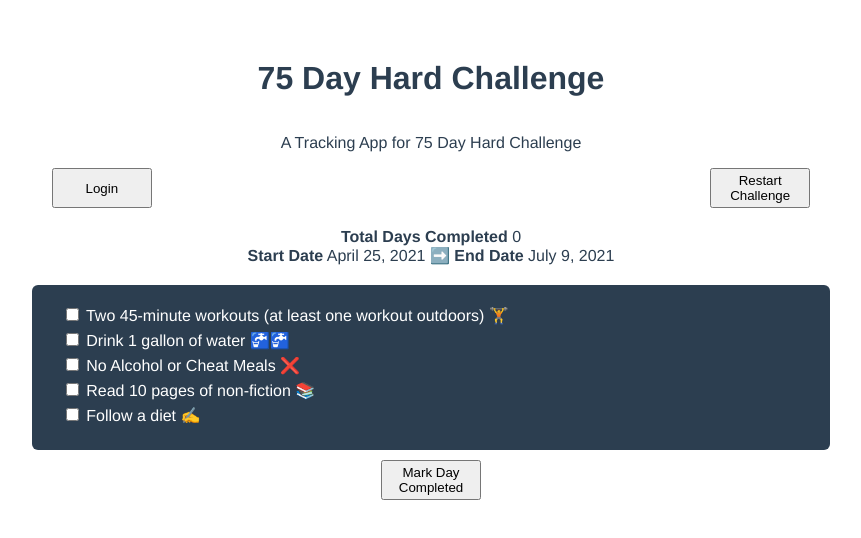
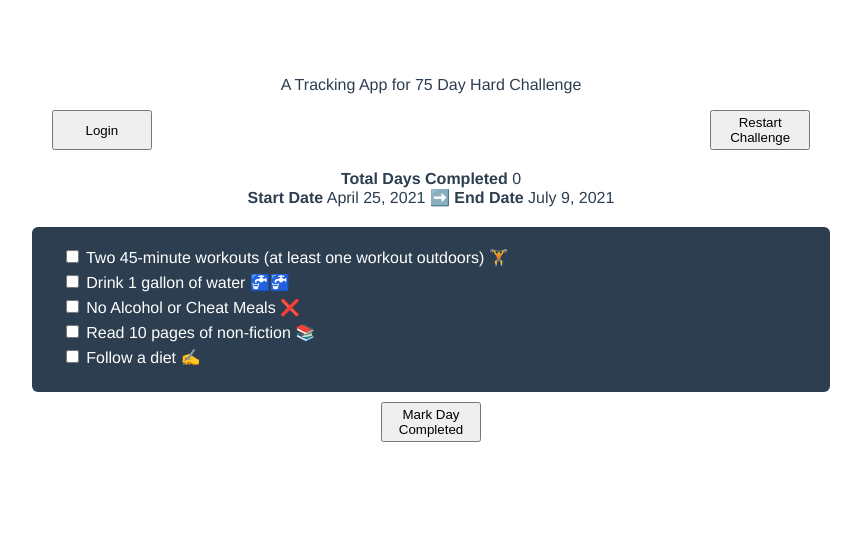
Before and after one commit to riceball1/75-day-hard, a Vue app: page / in a window 1280 px wide. Shown: the top 538 px of the page, without its empty margins (209-1070 px from the left). Built offline with nearby package versions, Linux system fonts and the light colour scheme.

Commit message:
Adds header component, new folder for pages

```diff
--- a/package.json
+++ b/package.json
@@ -10,6 +10,7 @@
   "dependencies": {
     "core-js": "^3.6.5",
     "express": "^4.17.1",
+    "firebase": "^8.4.3",
     "vue": "^3.0.0"
   },
   "devDependencies": {
--- a/src/App.vue
+++ b/src/App.vue
@@ -3,7 +3,7 @@
 </template>
 
 <script>
-import MainPage from './components/MainPage.vue'
+import MainPage from './pages/MainPage.vue'
 
 export default {
   name: 'App',
--- /dev/null
+++ b/src/components/MainPageHeader.vue
@@ -0,0 +1,102 @@
+<template>
+  <header>
+    <h1>{{ msg }}</h1>
+    <div class="header-subsection">
+      <p>A Tracking App for 75 Day Hard Challenge</p>
+      <div class="header-controls">
+        <button class="login" @click="handleLogin()">Login</button>
+        <button @click="handleResetChallenge()">
+          Restart Challenge
+        </button>
+      </div>
+    </div>
+  </header>
+</template>
+
+<script>
+export default {
+  name: "MainPageHeader",
+  props: {
+    msg: String,
+  },
+  methods: {
+    handleResetChallenge() {
+      this.$emit("resetChallenge");
+    },
+    handleLogin() {
+      this.$emit("login");
+    },
+  },
+};
+</script>
+
+<!-- Add "scoped" attribute to limit CSS to this component only -->
+<style scoped>
+h3 {
+  margin: 40px 0 0;
+}
+ul {
+  list-style-type: none;
+  padding: 0;
+}
+li {
+  display: inline-block;
+  margin: 0 10px;
+}
+a {
+  color: #42b983;
+}
+
+button {
+  width: 100px;
+  height: 40px;
+}
+
+.list {
+  width: 60%;
+  margin: 10px auto;
+  background-color: #2c3e50;
+  color: #ffffff;
+  padding: 20px;
+  border-radius: 6px;
+}
+
+.list > li {
+  display: block;
+  text-align: left;
+  margin-bottom: 5px;
+}
+
+.tracker {
+  margin: 10px auto;
+  padding: 10px;
+  display: flex;
+  justify-content: space-between;
+  width: 60%;
+  flex-direction: column;
+}
+
+.header-subsection {
+  display: flex;
+  flex-direction: column;
+  justify-content: space-evenly;
+  width: 60%;
+  margin: 10px auto;
+}
+
+.header-controls {
+  display: flex;
+  justify-content: space-between;
+}
+
+.list-footer {
+  width: 60%;
+  margin: 10px auto;
+}
+
+@media only screen and (max-width: 600px) {
+  .list {
+    width: 80%;
+  }
+}
+</style>
--- a/src/components/MainPage.vue
+++ b/src/pages/MainPage.vue
@@ -1,16 +1,6 @@
 <template>
   <div class="mainpage">
-    <header>
-      <h1>{{ msg }}</h1>
-      <div class="header-subsection">
-        <p>A Tracking App for 75 Day Hard Challenge</p>
-        <div class="header-controls">
-          <button class="login" @click="login()">Login</button>
-          <button @click="resetChallenge()">Restart Challenge</button>
-        </div>
-      </div>
-    </header>
-
+    <MainPageHeader @resetChallenge="handleResetChallenge" @login="handleLogin" />
     <div class="tracker">
       <div><b>Total Days Completed</b> {{ currentDay }}</div>
       <div>
@@ -31,7 +21,16 @@
 </template>
 
 <script>
+import MainPageHeader from "../components/MainPageHeader.vue";
+
 export default {
+  name: "MainPage",
+  props: {
+    msg: String,
+  },
+  components: {
+    MainPageHeader,
+  },
   data() {
     return {
       generalTasks: [
@@ -77,7 +76,7 @@ export default {
     };
   },
   methods: {
-    completeDay: function () {
+    completeDay: function() {
       // check if all the checkboxes are checked
       // show an alert before moving forward
       // decide if we want to show the same tasks or different - if same, then we can remove the tasks and have a counter.
@@ -88,17 +87,13 @@ export default {
         this.currentDay = this.currentDay + 1;
       }
     },
-    resetChallenge: function () {
+    handleResetChallenge: function() {
       this.currentDay = 0;
       alert("You're on day 0 now :P");
     },
-    login: function () {
+    handleLogin: function() {
       alert("Login not implemented");
     },
-  },
-  name: "MainPage",
-  props: {
-    msg: String,
   },
 };
 </script>
```
Also changed, not shown: firebase.json, 2 other files (tests, documents, lock files or other folders).
